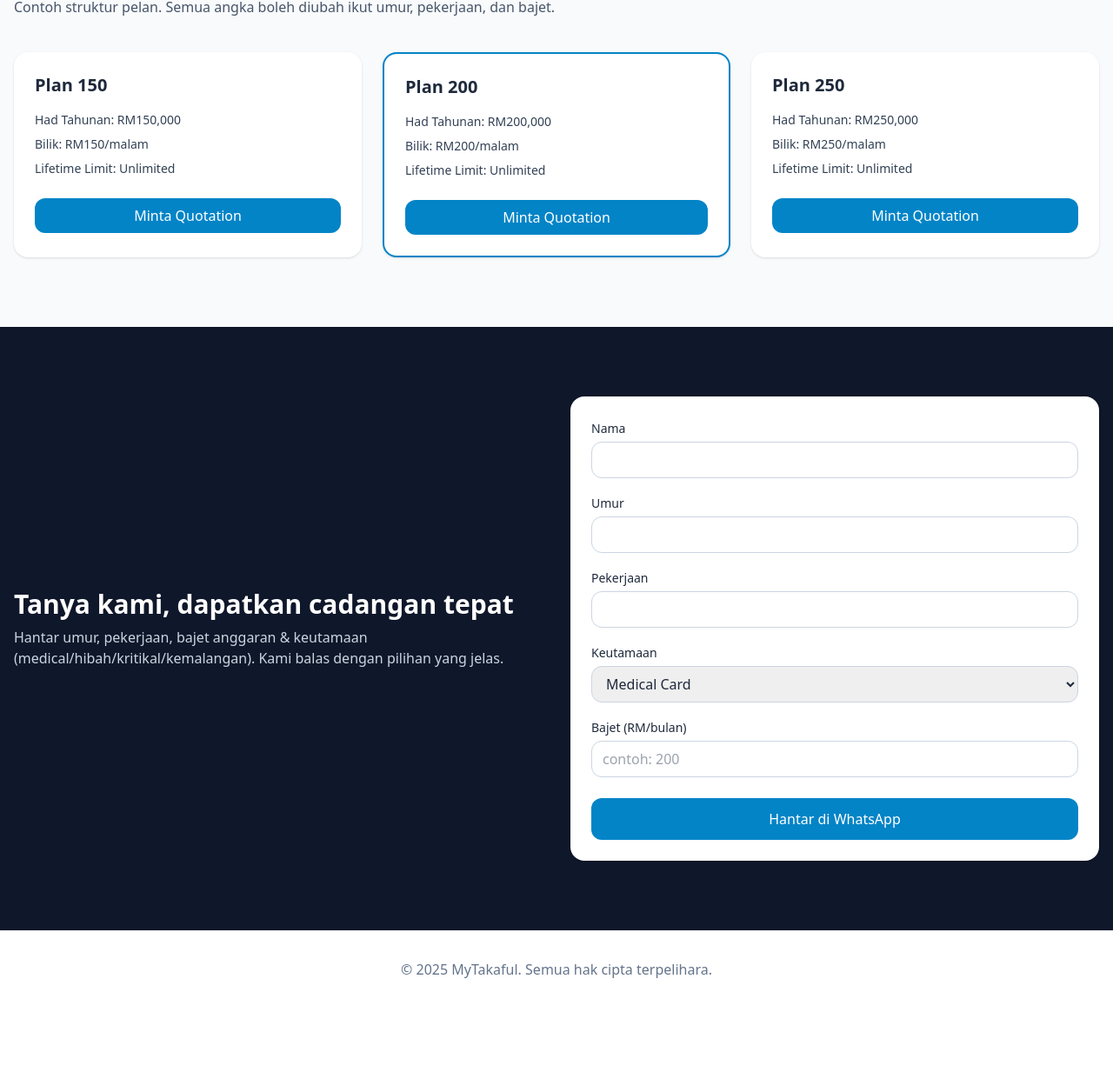
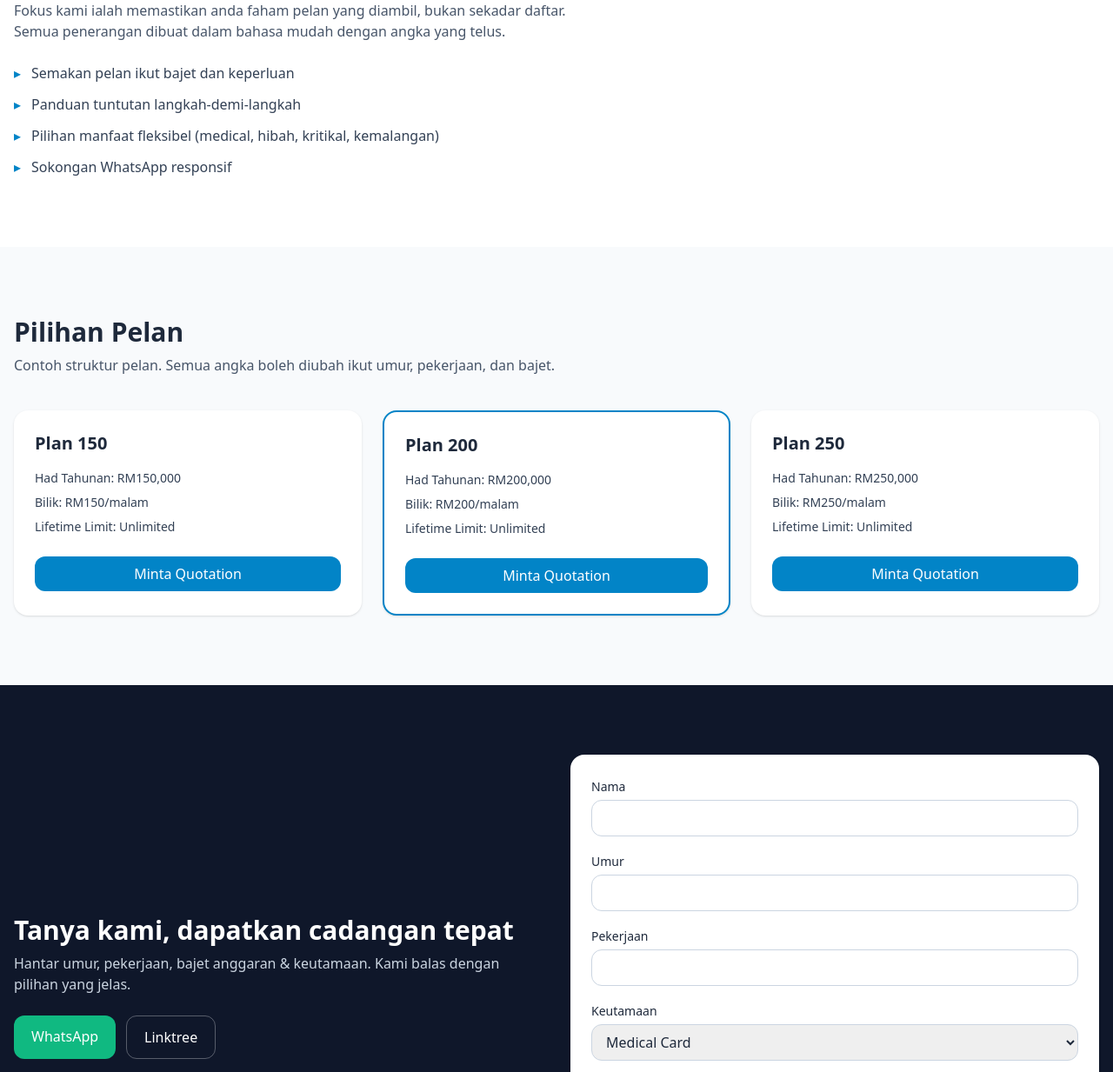
Before and after one commit to cloud4934/takaful1, a plain HTML site: page index.html in a window 1280 px wide. Shown: the part 699-1932 px from the top of the page at 87% size. Before the commit the page ends 1858 px from the top, so only its background shows below. Drawn offline with nearby package versions, Linux system fonts and the light colour scheme.

Commit message:
Update index.html

```diff
--- a/index.html
+++ b/index.html
@@ -62,6 +62,25 @@
     </div>
   </section>
 
+  <!-- Manfaat -->
+  <section id="manfaat" class="py-16 md:py-20">
+    <div class="container mx-auto px-4">
+      <div class="max-w-2xl">
+        <h2 class="text-2xl md:text-3xl font-semibold">Kenapa pilih MyTakaful?</h2>
+        <p class="mt-3 text-slate-600">
+          Fokus kami ialah memastikan anda faham pelan yang diambil, bukan sekadar daftar.
+          Semua penerangan dibuat dalam bahasa mudah dengan angka yang telus.
+        </p>
+        <ul class="mt-6 space-y-3 text-slate-700">
+          <li class="flex gap-3"><span class="text-sky-600">▸</span> Semakan pelan ikut bajet dan keperluan</li>
+          <li class="flex gap-3"><span class="text-sky-600">▸</span> Panduan tuntutan langkah-demi-langkah</li>
+          <li class="flex gap-3"><span class="text-sky-600">▸</span> Pilihan manfaat fleksibel (medical, hibah, kritikal, kemalangan)</li>
+          <li class="flex gap-3"><span class="text-sky-600">▸</span> Sokongan WhatsApp responsif</li>
+        </ul>
+      </div>
+    </div>
+  </section>
+
   <!-- Pelan -->
   <section id="pelan" class="py-16 md:py-20 bg-slate-50">
     <div class="container mx-auto px-4">
@@ -107,9 +126,22 @@
       <div class="grid md:grid-cols-2 gap-8 items-center">
         <div>
           <h2 class="text-2xl md:text-3xl font-semibold">Tanya kami, dapatkan cadangan tepat</h2>
-          <p class="mt-2 text-slate-300">Hantar umur, pekerjaan, bajet anggaran & keutamaan (medical/hibah/kritikal/kemalangan). Kami balas dengan pilihan yang jelas.</p>
+          <p class="mt-2 text-slate-300">Hantar umur, pekerjaan, bajet anggaran & keutamaan. Kami balas dengan pilihan yang jelas.</p>
+
+          <!-- Butang WhatsApp & Linktree -->
+          <div class="mt-6 flex flex-wrap gap-3">
+            <a href="https://wa.me/601125517767" target="_blank" rel="noopener"
+               class="px-5 py-3 rounded-xl bg-emerald-500 text-white hover:bg-emerald-600">
+               WhatsApp
+            </a>
+            <a href="https://linktr.ee/hafizulca" target="_blank" rel="noopener"
+               class="px-5 py-3 rounded-xl border border-white/30 text-white hover:bg-white/10">
+               Linktree
+            </a>
+          </div>
         </div>
 
+        <!-- Borang WhatsApp -->
         <form class="bg-white text-slate-800 rounded-2xl p-6 shadow grid gap-4" onsubmit="openWA(event)">
           <div>
             <label class="text-sm" for="nama">Nama</label>
@@ -148,8 +180,10 @@
   </footer>
 
   <script>
+    // Tahun footer
     document.getElementById('y').textContent = new Date().getFullYear();
 
+    // Menu mobile
     const menuBtn = document.getElementById('menuBtn');
     const menuMobile = document.getElementById('menuMobile');
     if (menuBtn && menuMobile) {
@@ -157,10 +191,9 @@
       menuMobile.querySelectorAll('a').forEach(a => a.addEventListener('click', () => menuMobile.classList.add('hidden')));
     }
 
-    // Prefill plan ke dalam form
+    // Prefill plan
     function prefillPlan(plan) {
       document.getElementById('keutamaan').value = 'Medical Card';
-      // Simpan pelan yang dipilih dalam dataset form
       document.querySelector('form').dataset.selectedPlan = plan;
       document.getElementById('hubungi').scrollIntoView({behavior: 'smooth'});
     }
```
